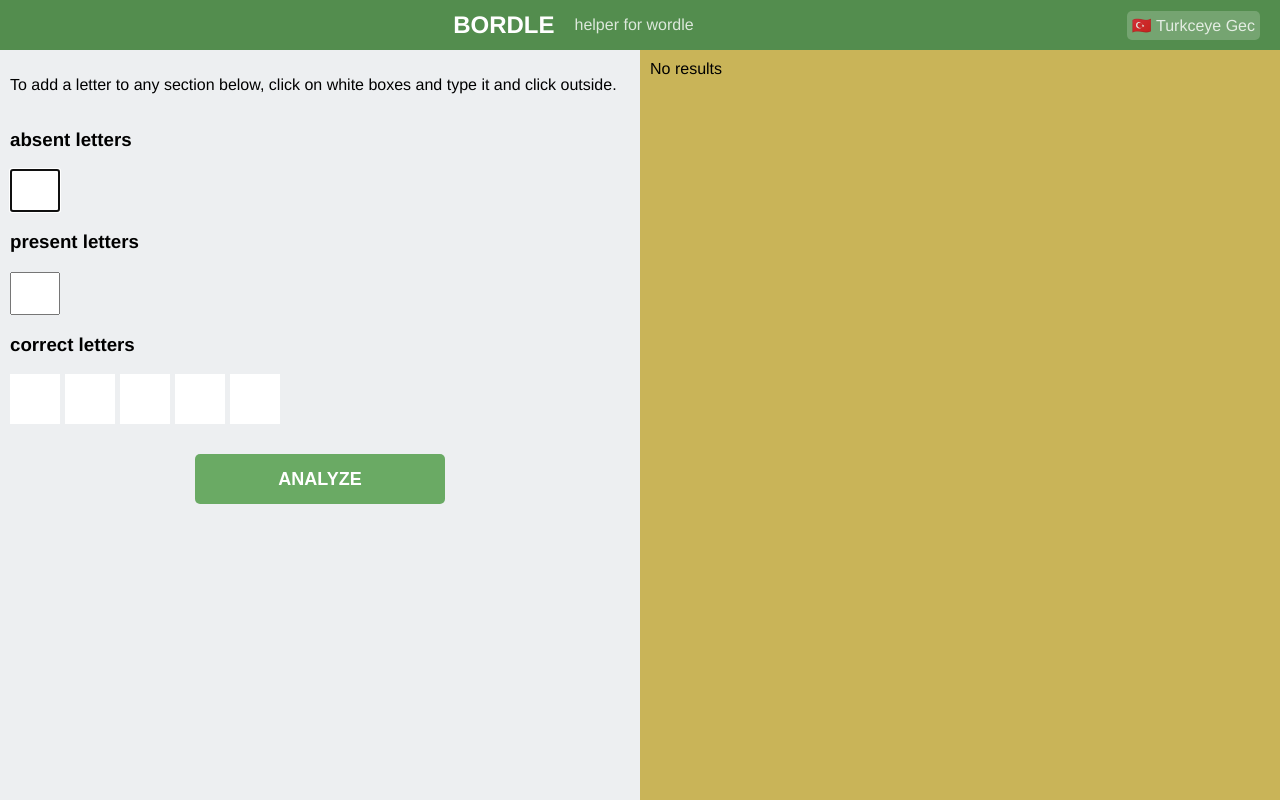
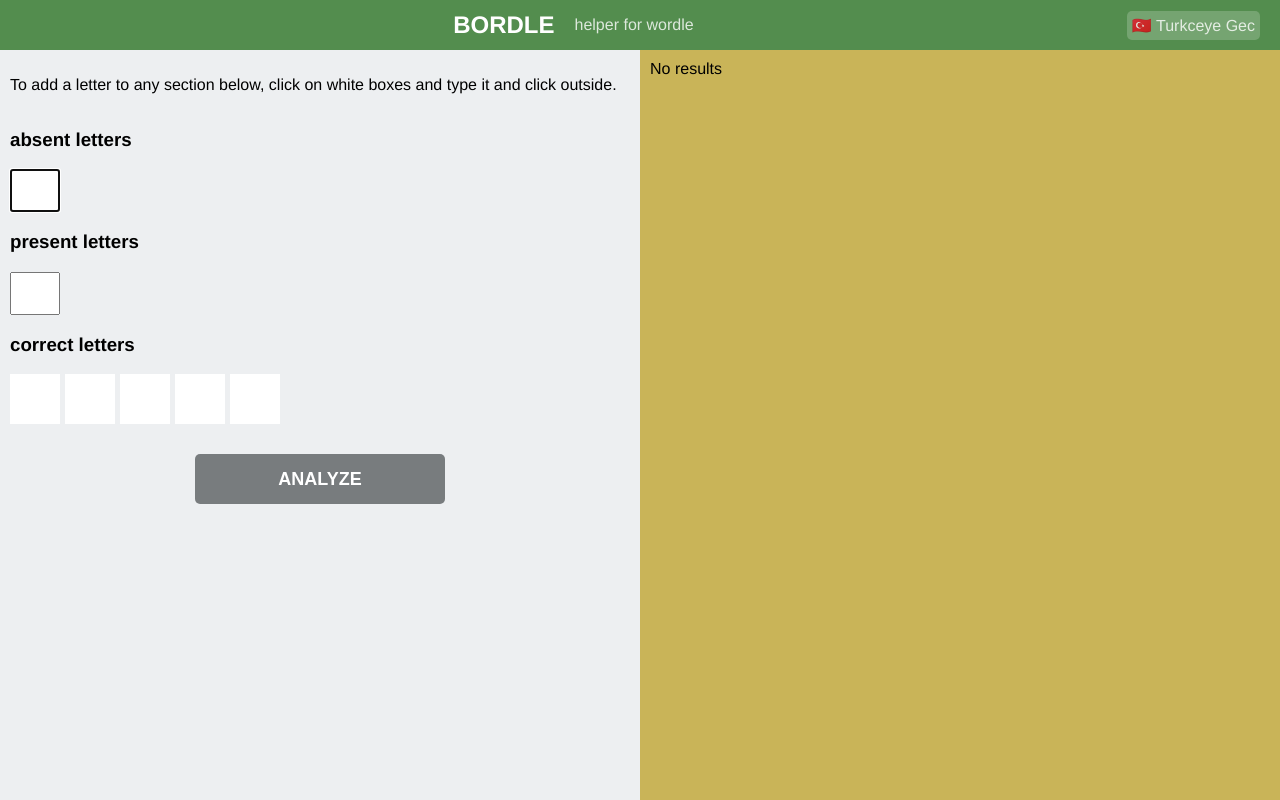
Before and after one commit to alioguzhan/bordle, a React (Create React App) app: page / in a window 1280 px wide. Built offline with nearby package versions, Linux system fonts and the light colour scheme.

Commit message:
do not show results if there are more than 500

```diff
--- a/src/App.tsx
+++ b/src/App.tsx
@@ -211,7 +211,7 @@ function App() {
               disabled={
                 presents.length === 0 &&
                 absents.length === 0 &&
-                word.length === 0
+                word.every((x) => x === "")
               }
             >
               {lang === "tr" ? "Analiz Et" : "Analyze"}
@@ -221,14 +221,23 @@ function App() {
         <div className="results">
           <div className="result-count">
             {results.length > 0 ? (
+              results.length > 500 ? (
+                lang === "tr" ? (
+                  `cok fazla sonuc var (${results.length}). Sayfa donmasin diye gostermiyorum. biraz daha azaltmaya calis.`
+                ) : (
+                  `Too many results (${results.length}). I can't show them all. Try to reduce the number of words.`
+                )
+              ) : (
                 <>
                   <strong>{results.length}</strong>
                   {lang === "tr" ? " kelime bulundu : " : " words found : "}
                 </>
+              )
             ) : (
               <span>{lang === "tr" ? "Sonuc yok" : "No results"}</span>
             )}
           </div>
+          {results.length < 501 && (
             <div className="result-list">
               {results.map((word) => (
                 <div key={word} className="result-item">
@@ -236,6 +245,7 @@ function App() {
                 </div>
               ))}
             </div>
+          )}
         </div>
       </main>
     </div>
```
Lines whose indentation alone changed are shown as unchanged.
